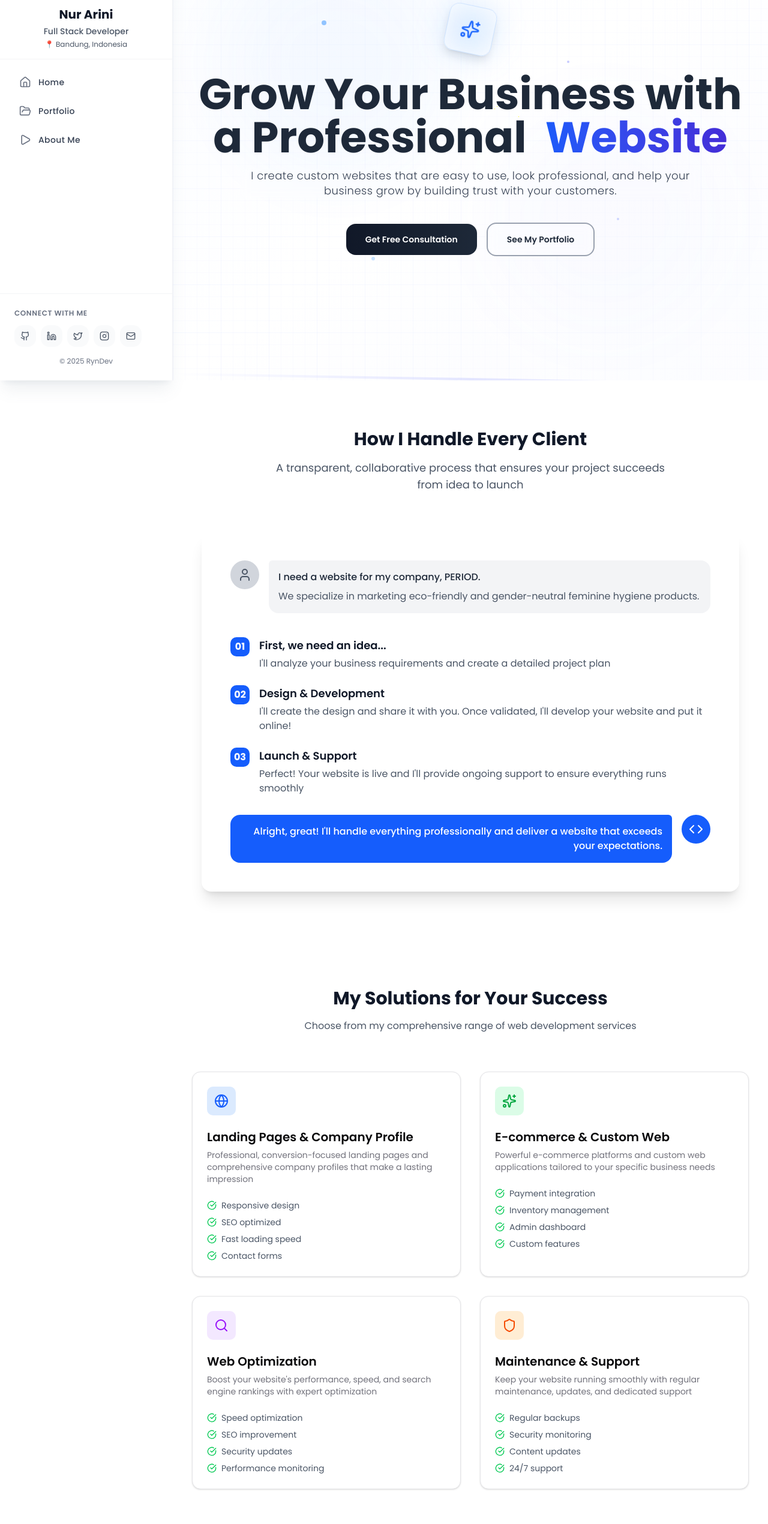
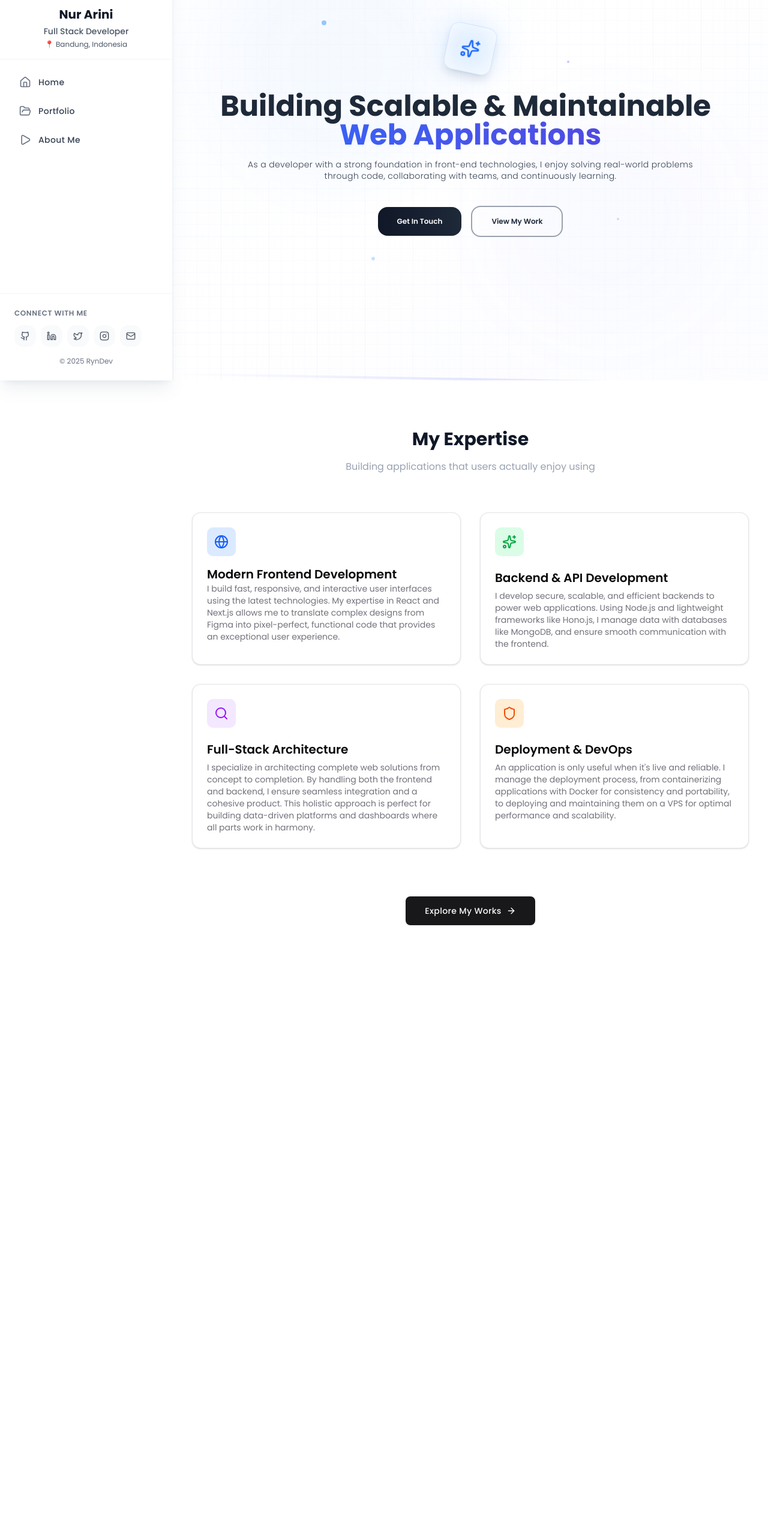
Before and after one commit to daffamusyafa/portfolio-daffa, a Next.js app: page / in a window 1280 px wide. Shown: the part 166-2706 px from the top of the page at 60% size. After the commit the page ends 1812 px from the top, so only its background shows below. Built offline with nearby package versions, Linux system fonts and the light colour scheme.

Commit message:
feat: update portofolio

```diff
--- a/src/app/about/page.tsx
+++ b/src/app/about/page.tsx
@@ -10,12 +10,12 @@ const AboutPage = () => {
     <div className="min-h-screen font-poppins p-6 bg-white dark:bg-gray-900">
       <div className="mx-auto space-y-8">
         <div className="bg-white dark:bg-gray-800 rounded-2xl shadow-sm dark:shadow-gray-900/20 p-8 border border-gray-100 dark:border-gray-700">
-          <div className="flex flex-col md:flex-row gap-8 items-center md:items-start">
-            <div className="flex-1 text-center md:text-left">
+          <div className="flex flex-col md:flex-row gap-8 items-start">
+            <div className="flex-1 text-left">
               <h1 className="text-4xl font-bold text-gray-900 dark:text-gray-100 mb-2">{personalInfo.name}</h1>
               <p className="text-xl text-blue-600 dark:text-blue-400 font-medium mb-4">{personalInfo.title}</p>
-              <div className="flex flex-wrap gap-4 justify-center md:justify-start text-sm text-gray-600 dark:text-gray-300 mb-6">
-                <div className="flex items-center gap-1">
+              <div className="flex flex-wrap gap-4 justify-start text-sm text-gray-600 dark:text-gray-300 mb-6">
+                <div className="flex items-start gap-1">
                   <MapPin size={16} />
                   {personalInfo.location}
                 </div>
@@ -100,14 +100,14 @@ const AboutPage = () => {
           <div className="space-y-6">
             {education.map((edu) => (
               <div key={edu.id} className="border-l-4 border-blue-200 dark:border-blue-600 pl-6">
-                <h3 className="text-xl font-semibold text-gray-900 dark:text-gray-100">{edu.degree}</h3>
-                <p className="text-blue-600 dark:text-blue-400 font-medium">{edu.school}</p>
+                <h3 className="text-md sm:text-lg font-semibold text-gray-900 dark:text-gray-100">{edu.degree}</h3>
+                <p className="text-blue-600 text-sm sm:text-md dark:text-blue-400 font-medium">{edu.school}</p>
                 <div className="flex flex-wrap gap-4 text-sm text-gray-600 dark:text-gray-300 mt-1 mb-3">
                   <span className="flex items-center gap-1">
                     <Calendar size={14} />
                     {edu.duration}
                   </span>
-                  <span className="flex items-center gap-1">
+                  <span className="flex text-sm sm:text-md items-center gap-1">
                     <MapPin size={14} />
                     {edu.location}
                   </span>
--- a/src/app/page.tsx
+++ b/src/app/page.tsx
@@ -1,4 +1,3 @@
-import HandleClient from "@/components/home/HandleClient";
 import HeroSection from "@/components/home/HeroSection";
 import ServiceSection from "@/components/home/ServiceSection";
 import React from "react";
@@ -7,7 +6,6 @@ function Home() {
   return (
     <div>
       <HeroSection />
-      <HandleClient />
       <ServiceSection />
     </div>
   );
--- a/src/app/portfolio/page.tsx
+++ b/src/app/portfolio/page.tsx
@@ -6,7 +6,7 @@ import { projects } from "@/data";
 
 const PortfolioPage = () => {
   return (
-    <div className="min-h-screen py-4 sm:py-10 font-poppins px-3 sm:px-8 bg-white dark:bg-gray-900">
+    <div className="min-h-screen py-6 sm:py-10 font-poppins px-4 sm:px-8 bg-white dark:bg-gray-900">
       <div className="mx-auto">
         <div className="mb-8">
           <h1 className="text-3xl sm:text-4xl font-bold text-gray-900 text-center dark:text-gray-100">Portfolio</h1>
--- a/src/components/home/HeroSection.tsx
+++ b/src/components/home/HeroSection.tsx
@@ -67,9 +67,9 @@ export default function HeroSection() {
           <div className="space-y-4">
             <div className={`transition-all duration-1000 transform ${isVisible ? "translate-y-0 opacity-100" : "translate-y-8 opacity-0"}`}>
               <div className="flex items-center justify-center gap-8 flex-wrap">
-                <div className="text-4xl md:text-6xl lg:text-7xl font-bold">
-                  <span className="text-gray-800 dark:text-gray-100 mr-4">Grow Your Business with a Professional</span>
-                  <span className={`bg-gradient-to-r from-blue-600 to-indigo-700 dark:from-blue-400 dark:to-indigo-400 bg-clip-text text-transparent animate-pulse`}> Website</span>
+                <div className="flex flex-col font-bold text-3xl md:text-4xl lg:text-5xl">
+                  <span className="text-gray-800 dark:text-gray-100 mr-4">Building Scalable & Maintainable</span>
+                  <span className={` bg-gradient-to-r from-blue-600 to-indigo-700 dark:from-blue-400 dark:to-indigo-400 bg-clip-text text-transparent animate-pulse`}> Web Applications</span>
                   <span className="text-gray-600 dark:text-gray-400"></span>
                 </div>
               </div>
@@ -78,25 +78,25 @@ export default function HeroSection() {
 
           {/* Subtitle */}
           <div className={`transition-all duration-1000 delay-700 transform ${isVisible ? "translate-y-0 opacity-100" : "translate-y-8 opacity-0"}`}>
-            <p className="text-sm md:text-lg tracking-wide text-gray-700 dark:text-gray-300 font-light max-w-3xl mx-auto leading-snug backdrop-blur-sm">
-              I create custom websites that are easy to use, look professional, and help your business grow by building trust with your customers.
+            <p className="text-sm md:text-md tracking-wide text-gray-700 dark:text-gray-300 font-light max-w-3xl mx-auto leading-snug backdrop-blur-sm">
+              As a developer with a strong foundation in front-end technologies, I enjoy solving real-world problems through code, collaborating with teams, and continuously learning.
             </p>
           </div>
 
           {/* Action Buttons */}
           <div className={`flex flex-row gap-4 justify-center items-center pt-6 transition-all duration-1000 delay-1000 transform ${isVisible ? "translate-y-0 opacity-100" : "translate-y-8 opacity-0"}`}>
             <a
-              href="https://wa.me/6285703223464?text=Hi%20I'm%20interested%20in%20a%20consultation"
-              className="min-w-[48px] min-h-[48px] group bg-gradient-to-r from-gray-900 to-gray-800 dark:from-slate-100 dark:to-gray-100 text-white dark:text-slate-900 px-8 py-4 rounded-2xl font-semibold hover:shadow-2xl dark:hover:shadow-slate-700/50 transition-all duration-300 transform hover:scale-105 flex items-center gap-3 backdrop-blur-sm text-sm sm:text-md text-center"
+              href="mailto:nurarini0302@gmail.com"
+              className="min-w-[48px] min-h-[48px] group bg-gradient-to-r from-gray-900 to-gray-800 dark:from-slate-100 dark:to-gray-100 text-white dark:text-slate-900 px-8 py-4 rounded-2xl font-semibold hover:shadow-2xl dark:hover:shadow-slate-700/50 transition-all duration-300 transform hover:scale-105 flex items-center gap-3 backdrop-blur-sm text-xs sm:text-md text-center"
             >
-              Get Free Consultation
+              Get In Touch
             </a>
 
             <Link
               href="/portfolio"
-              className="min-w-[48px] min-h-[48px] group border-2 border-gray-400 dark:border-slate-500 text-gray-800 dark:text-gray-200 px-8 py-4 rounded-2xl font-semibold hover:border-gray-500 dark:hover:border-slate-400 hover:bg-gray-100 dark:hover:bg-slate-800/60 transition-all duration-300 flex items-center gap-3 backdrop-blur-sm text-sm sm:text-md text-center"
+              className="min-w-[48px] min-h-[48px] group border-2 border-gray-400 dark:border-slate-500 text-gray-800 dark:text-gray-200 px-8 py-4 rounded-2xl font-semibold hover:border-gray-500 dark:hover:border-slate-400 hover:bg-gray-100 dark:hover:bg-slate-800/60 transition-all duration-300 flex items-center gap-3 backdrop-blur-sm text-xs sm:text-md text-center"
             >
-              See My Portfolio
+              View My Work
             </Link>
           </div>
         </div>
--- a/src/components/home/ServiceSection.tsx
+++ b/src/components/home/ServiceSection.tsx
@@ -1,6 +1,6 @@
 import React from 'react'
 import { Card, CardContent, CardDescription, CardHeader, CardTitle } from '../ui/card';
-import { ArrowRight, CheckCircle, Globe, Search, Shield, Sparkles } from 'lucide-react';
+import { ArrowRight, Globe, Search, Shield, Sparkles } from 'lucide-react';
 import { Button } from '../ui/button';
 import Link from 'next/link';
 
@@ -9,38 +9,21 @@ const ServiceSection = () => {
     <section id="services" className="pt-20 pb-6 font-poppins">
       <div className="max-w-7xl mx-auto px-4 sm:px-6 lg:px-8">
         <div className="text-center mb-16">
-          <h2 className="text-2xl md:text-3xl font-bold text-gray-900 dark:text-gray-100 mb-4">My Solutions for Your Success</h2>
-          <p className="text-md text-gray-600 max-w-2xl mx-auto">Choose from my comprehensive range of web development services</p>
+          <h2 className="text-2xl md:text-3xl font-bold text-gray-900 dark:text-gray-100 mb-4">My Expertise</h2>
+          <p className="text-md text-gray-400 max-w-2xl mx-auto">Building applications that users actually enjoy using</p>
         </div>
 
         <div className="grid grid-cols-1 md:grid-cols-2 gap-8">
           <Card className="group hover:shadow-xl transition-all duration-300 hover:-translate-y-1">
-            <CardHeader>
+            <CardContent>
               <div className="w-12 h-12 bg-blue-100 rounded-lg flex items-center justify-center mb-4 group-hover:bg-blue-600 transition-colors">
                 <Globe className="w-6 h-6 text-blue-600 group-hover:text-white" />
               </div>
-              <CardTitle className="text-xl">Landing Pages & Company Profile</CardTitle>
-              <CardDescription>Professional, conversion-focused landing pages and comprehensive company profiles that make a lasting impression</CardDescription>
-            </CardHeader>
-            <CardContent>
-              <ul className="space-y-2 text-sm text-gray-600">
-                <li className="flex items-center">
-                  <CheckCircle className="w-4 h-4 text-green-500 mr-2" />
-                  Responsive design
-                </li>
-                <li className="flex items-center">
-                  <CheckCircle className="w-4 h-4 text-green-500 mr-2" />
-                  SEO optimized
-                </li>
-                <li className="flex items-center">
-                  <CheckCircle className="w-4 h-4 text-green-500 mr-2" />
-                  Fast loading speed
-                </li>
-                <li className="flex items-center">
-                  <CheckCircle className="w-4 h-4 text-green-500 mr-2" />
-                  Contact forms
-                </li>
-              </ul>
+              <CardTitle className="text-xl">Modern Frontend Development</CardTitle>
+              <CardDescription>
+                I build fast, responsive, and interactive user interfaces using the latest technologies. My expertise in React and Next.js allows me to translate complex designs from Figma into pixel-perfect, functional code that provides
+                an exceptional user experience.
+              </CardDescription>
             </CardContent>
           </Card>
 
@@ -49,29 +32,12 @@ const ServiceSection = () => {
               <div className="w-12 h-12 bg-green-100 rounded-lg flex items-center justify-center mb-4 group-hover:bg-green-600 transition-colors">
                 <Sparkles className="w-6 h-6 text-green-600 group-hover:text-white" />
               </div>
-              <CardTitle className="text-xl">E-commerce & Custom Web</CardTitle>
-              <CardDescription>Powerful e-commerce platforms and custom web applications tailored to your specific business needs</CardDescription>
+              <CardTitle className="text-xl">Backend & API Development</CardTitle>
+              <CardDescription>
+                I develop secure, scalable, and efficient backends to power web applications. Using Node.js and lightweight frameworks like Hono.js, I manage data with databases like MongoDB, and ensure smooth communication with the
+                frontend.
+              </CardDescription>
             </CardHeader>
-            <CardContent>
-              <ul className="space-y-2 text-sm text-gray-600">
-                <li className="flex items-center">
-                  <CheckCircle className="w-4 h-4 text-green-500 mr-2" />
-                  Payment integration
-                </li>
-                <li className="flex items-center">
-                  <CheckCircle className="w-4 h-4 text-green-500 mr-2" />
-                  Inventory management
-                </li>
-                <li className="flex items-center">
-                  <CheckCircle className="w-4 h-4 text-green-500 mr-2" />
-                  Admin dashboard
-                </li>
-                <li className="flex items-center">
-                  <CheckCircle className="w-4 h-4 text-green-500 mr-2" />
-                  Custom features
-                </li>
-              </ul>
-            </CardContent>
           </Card>
 
           <Card className="group hover:shadow-xl transition-all duration-300 hover:-translate-y-1">
@@ -79,29 +45,12 @@ const ServiceSection = () => {
               <div className="w-12 h-12 bg-purple-100 rounded-lg flex items-center justify-center mb-4 group-hover:bg-purple-600 transition-colors">
                 <Search className="w-6 h-6 text-purple-600 group-hover:text-white" />
               </div>
-              <CardTitle className="text-xl">Web Optimization</CardTitle>
-              <CardDescription>Boost your website&apos;s performance, speed, and search engine rankings with expert optimization</CardDescription>
+              <CardTitle className="text-xl">Full-Stack Architecture</CardTitle>
+              <CardDescription>
+                I specialize in architecting complete web solutions from concept to completion. By handling both the frontend and backend, I ensure seamless integration and a cohesive product. This holistic approach is perfect for building
+                data-driven platforms and dashboards where all parts work in harmony.
+              </CardDescription>
             </CardHeader>
-            <CardContent>
-              <ul className="space-y-2 text-sm text-gray-600">
-                <li className="flex items-center">
-                  <CheckCircle className="w-4 h-4 text-green-500 mr-2" />
-                  Speed optimization
-                </li>
-                <li className="flex items-center">
-                  <CheckCircle className="w-4 h-4 text-green-500 mr-2" />
-                  SEO improvement
-                </li>
-                <li className="flex items-center">
-                  <CheckCircle className="w-4 h-4 text-green-500 mr-2" />
-                  Security updates
-                </li>
-                <li className="flex items-center">
-                  <CheckCircle className="w-4 h-4 text-green-500 mr-2" />
-                  Performance monitoring
-                </li>
-              </ul>
-            </CardContent>
           </Card>
 
           <Card className="group hover:shadow-xl transition-all duration-300 hover:-translate-y-1">
@@ -109,34 +58,19 @@ const ServiceSection = () => {
               <div className="w-12 h-12 bg-orange-100 rounded-lg flex items-center justify-center mb-4 group-hover:bg-orange-600 transition-colors">
                 <Shield className="w-6 h-6 text-orange-600 group-hover:text-white" />
               </div>
-              <CardTitle className="text-xl">Maintenance & Support</CardTitle>
-              <CardDescription>Keep your website running smoothly with regular maintenance, updates, and dedicated support</CardDescription>
+              <CardTitle className="text-xl">Deployment & DevOps</CardTitle>
+              <CardDescription>
+                An application is only useful when it&apos;s live and reliable. I manage the deployment process, from containerizing applications with Docker for consistency and portability, to deploying and maintaining them on a VPS for optimal
+                performance and scalability.
+              </CardDescription>
             </CardHeader>
-            <CardContent>
-              <ul className="space-y-2 text-sm text-gray-600">
-                <li className="flex items-center">
-                  <CheckCircle className="w-4 h-4 text-green-500 mr-2" />
-                  Regular backups
-                </li>
-                <li className="flex items-center">
-                  <CheckCircle className="w-4 h-4 text-green-500 mr-2" />
-                  Security monitoring
-                </li>
-                <li className="flex items-center">
-                  <CheckCircle className="w-4 h-4 text-green-500 mr-2" />
-                  Content updates
-                </li>
-                <li className="flex items-center">
-                  <CheckCircle className="w-4 h-4 text-green-500 mr-2" />
-                  24/7 support
-                </li>
-              </ul>
-            </CardContent>
           </Card>
         </div>
-        <div className='py-20 flex justify-center'>
+        <div className="py-20 flex justify-center">
           <Button className="px-8 py-6 font-poppins tracking-wide">
-            <Link href="/portfolio" className='flex items-center gap-2'>Explore My Works <ArrowRight /></Link>
+            <Link href="/portfolio" className="flex items-center gap-2">
+              Explore My Works <ArrowRight />
+            </Link>
           </Button>
         </div>
       </div>
```
